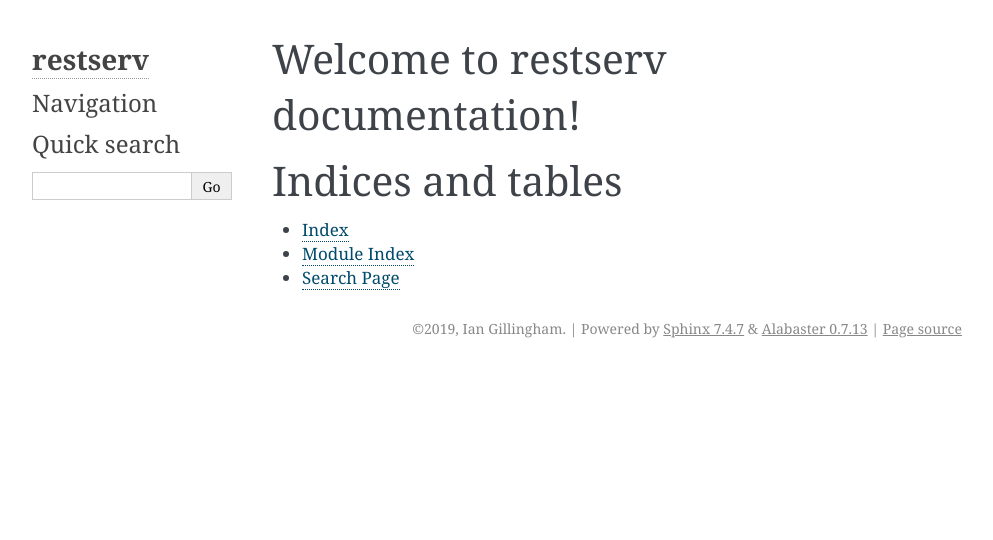
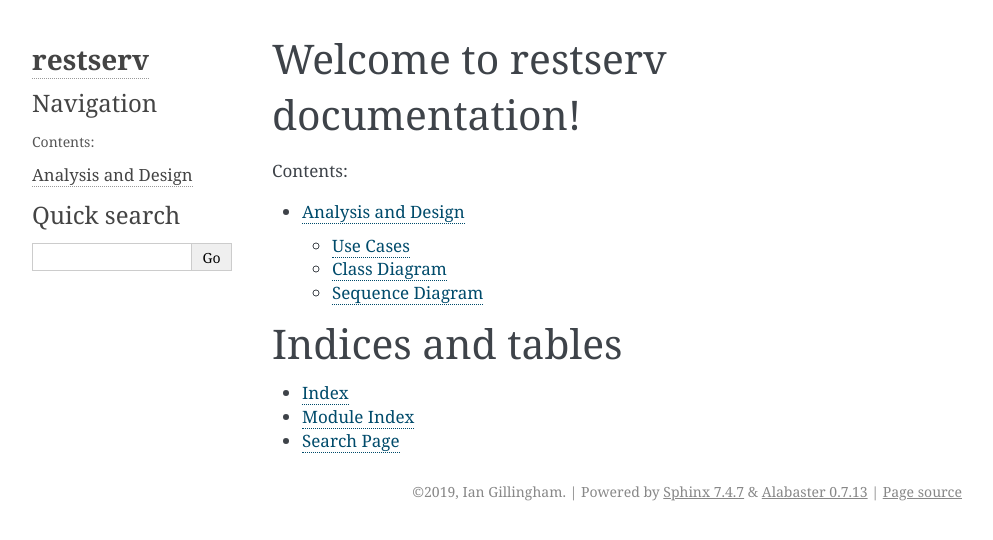
Before and after one commit to igillingham/file-monitor, a Sphinx documentation site: the page built from docs/source/index.rst, in a window 1280 px wide. Shown: the top 540 px of the page, without its empty margins (148-1141 px from the left). Built offline with Sphinx 7.4.7, drawn with Linux system fonts in a browser that asks for light colours.

Commit message:
Added docs Sphinx UML diagrams

```diff
--- /dev/null
+++ b/docs/source/analysis_design.rst
@@ -0,0 +1,11 @@
+Analysis and Design
+===================
+
+
+..  toctree::
+    :maxdepth: 2
+    :caption: Diagrams:
+
+    use_case
+    classes
+    seq
--- a/docs/source/index.rst
+++ b/docs/source/index.rst
@@ -6,9 +6,11 @@
 Welcome to restserv documentation!
 ==================================
 
-.. toctree::
-   :maxdepth: 2
-   :caption: Contents:
+..  toctree::
+    :maxdepth: 2
+    :caption: Contents:
+
+    analysis_design
 
 
 
--- /dev/null
+++ b/docs/source/use_case.rst
@@ -0,0 +1,7 @@
+Use Cases
+=========
+
+.. image:: rhea-file-repository-use-case.png
+   :scale: 75 %
+   :alt: class diagram
+   :align: left
```
Also changed, not shown: docs/source/classes.rst (added, +7 -0 lines), docs/source/seq.rst (added, +8 -0 lines), docs/source/rhea-file-repository-class-diag.png (added), docs/source/rhea-file-repository-seq-diag.png (added), docs/source/rhea-file-repository-use-case.png (added), 3 other files.
